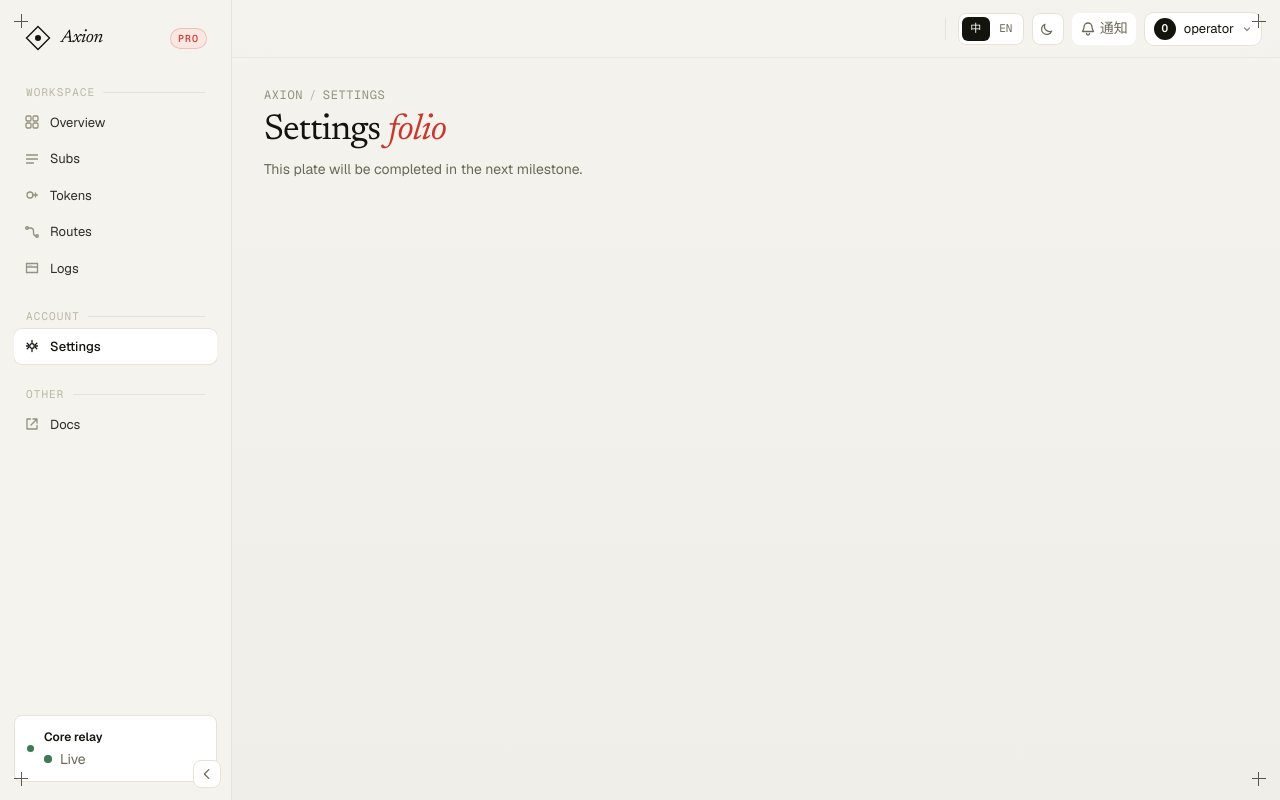
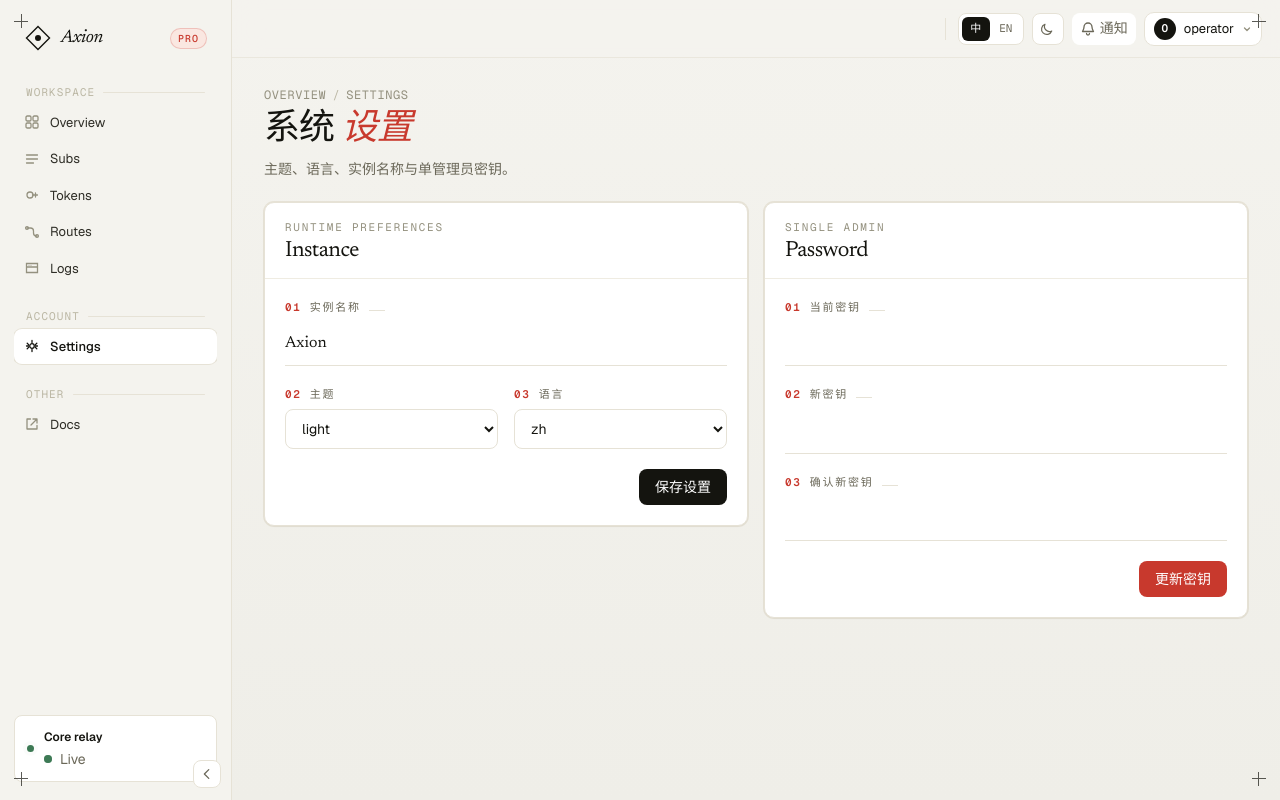
Before and after one commit to ywhgh/Mexion, a React (Vite) app in the folder apps/web/: page /settings in a window 1280 px wide. Built offline with nearby package versions, Linux system fonts and the light colour scheme; no server answers.

Commit message:
feat: settings and first-run migrate

```diff
--- a/apps/web/src/App.tsx
+++ b/apps/web/src/App.tsx
@@ -4,6 +4,7 @@ import { AppShell } from "./components/shell";
 import { Dashboard } from "./pages/Dashboard";
 import { Logs } from "./pages/Logs";
 import { Routes as RoutesPage } from "./pages/Routes";
+import { Settings } from "./pages/Settings";
 import { SignIn } from "./pages/SignIn";
 import { SubsDetail } from "./pages/subs/Detail";
 import { SubsList } from "./pages/subs/List";
@@ -16,18 +17,6 @@ const queryClient = new QueryClient({
     mutations: { retry: false },
   },
 });
-
-function Placeholder({ title }: { title: string }) {
-  return (
-    <div className="page-head fade-in fade-in--1">
-      <div>
-        <nav className="page-head__crumb"><span>AXION</span><span className="sep">/</span><span>{title}</span></nav>
-        <h1 className="page-head__title">{title} <em>folio</em></h1>
-        <p className="page-head__sub">This plate will be completed in the next milestone.</p>
-      </div>
-    </div>
-  );
-}
 
 export function App() {
   return (
@@ -43,7 +32,7 @@ export function App() {
             <Route path="tokens" element={<Tokens />} />
             <Route path="routes" element={<RoutesPage />} />
             <Route path="logs" element={<Logs />} />
-            <Route path="settings" element={<Placeholder title="Settings" />} />
+            <Route path="settings" element={<Settings />} />
           </Route>
           <Route path="*" element={<Navigate to="/" replace />} />
         </Routes>
--- /dev/null
+++ b/apps/web/src/pages/Settings.tsx
@@ -0,0 +1,119 @@
+import { useMutation, useQuery, useQueryClient } from "@tanstack/react-query";
+import { useEffect, useState, type FormEvent } from "react";
+import { FadeIn, PageHead } from "../components/page";
+import { Button, Card, Field, Pill, Select } from "../components/ui";
+import { apiFetch, jsonBody } from "../lib/api";
+import { useLang } from "../lib/i18n";
+import { useUiStore } from "../store/ui";
+import type { SettingsPublic } from "../lib/types";
+
+export function Settings() {
+  const queryClient = useQueryClient();
+  const { setLang } = useLang();
+  const setStoreLang = useUiStore((state) => state.setLang);
+  const setTheme = useUiStore((state) => state.setTheme);
+  const [instanceName, setInstanceName] = useState("Axion");
+  const [themeValue, setThemeValue] = useState<"light" | "dark">("light");
+  const [langValue, setLangValue] = useState<"zh" | "en">("zh");
+  const [currentPassword, setCurrentPassword] = useState("");
+  const [nextPassword, setNextPassword] = useState("");
+  const [confirmPassword, setConfirmPassword] = useState("");
+  const [message, setMessage] = useState<string | null>(null);
+
+  const settingsQuery = useQuery({
+    queryKey: ["settings"],
+    queryFn: async () => apiFetch<{ settings: SettingsPublic }>("/api/settings"),
+  });
+
+  useEffect(() => {
+    const settings = settingsQuery.data?.settings;
+    if (!settings) return;
+    setInstanceName(settings.instanceName);
+    setThemeValue(settings.theme);
+    setLangValue(settings.lang);
+  }, [settingsQuery.data?.settings]);
+
+  const patchMutation = useMutation({
+    mutationFn: async () => apiFetch<{ settings: SettingsPublic }>("/api/settings", {
+      method: "PATCH",
+      body: jsonBody({ instanceName, theme: themeValue, lang: langValue }),
+    }),
+    onSuccess: (data) => {
+      setTheme(data.settings.theme);
+      setLang(data.settings.lang);
+      setStoreLang(data.settings.lang);
+      setMessage("设置已保存");
+      void queryClient.invalidateQueries({ queryKey: ["settings"] });
+    },
+  });
+
+  const passwordMutation = useMutation({
+    mutationFn: async () => apiFetch<{ changed: true }>("/api/auth/password", {
+      method: "PATCH",
+      body: jsonBody({ currentPassword, nextPassword }),
+    }),
+    onSuccess: () => {
+      setCurrentPassword("");
+      setNextPassword("");
+      setConfirmPassword("");
+      setMessage("密钥已更新");
+    },
+  });
+
+  function saveSettings(event: FormEvent<HTMLFormElement>): void {
+    event.preventDefault();
+    setMessage(null);
+    patchMutation.mutate();
+  }
+
+  function changePassword(event: FormEvent<HTMLFormElement>): void {
+    event.preventDefault();
+    setMessage(null);
+    if (nextPassword !== confirmPassword) {
+      setMessage("两次新密钥不一致");
+      return;
+    }
+    passwordMutation.mutate();
+  }
+
+  return (
+    <>
+      <PageHead
+        crumb={[<span key="root">Overview</span>, <span key="settings">Settings</span>]}
+        title={<>系统 <em>设置</em></>}
+        sub="主题、语言、实例名称与单管理员密钥。"
+        actions={message ? <Pill tone={message.includes("不一致") ? "warn" : "ok"}>{message}</Pill> : undefined}
+      />
+      <div className="grid gap-4 xl:grid-cols-2">
+        <FadeIn step={2}>
+          <Card title="Instance" eyebrow="runtime preferences">
+            <form className="grid gap-5" onSubmit={saveSettings}>
+              <Field label="实例名称" num="01" value={instanceName} onChange={(event) => setInstanceName(event.target.value)} required />
+              <div className="grid gap-4 md:grid-cols-2">
+                <Select label="主题" num="02" value={themeValue} onChange={(event) => setThemeValue(event.target.value as "light" | "dark")}>
+                  <option value="light">light</option>
+                  <option value="dark">dark</option>
+                </Select>
+                <Select label="语言" num="03" value={langValue} onChange={(event) => setLangValue(event.target.value as "zh" | "en")}>
+                  <option value="zh">zh</option>
+                  <option value="en">en</option>
+                </Select>
+              </div>
+              <div className="flex justify-end"><Button type="submit" variant="primary" loading={patchMutation.isPending}>保存设置</Button></div>
+            </form>
+          </Card>
+        </FadeIn>
+        <FadeIn step={3}>
+          <Card title="Password" eyebrow="single admin">
+            <form className="grid gap-5" onSubmit={changePassword}>
+              <Field label="当前密钥" num="01" type="password" value={currentPassword} onChange={(event) => setCurrentPassword(event.target.value)} required />
+              <Field label="新密钥" num="02" type="password" value={nextPassword} onChange={(event) => setNextPassword(event.target.value)} minLength={8} required />
+              <Field label="确认新密钥" num="03" type="password" value={confirmPassword} onChange={(event) => setConfirmPassword(event.target.value)} minLength={8} required />
+              <div className="flex justify-end"><Button type="submit" variant="danger" loading={passwordMutation.isPending}>更新密钥</Button></div>
+            </form>
+          </Card>
+        </FadeIn>
+      </div>
+    </>
+  );
+}
```
